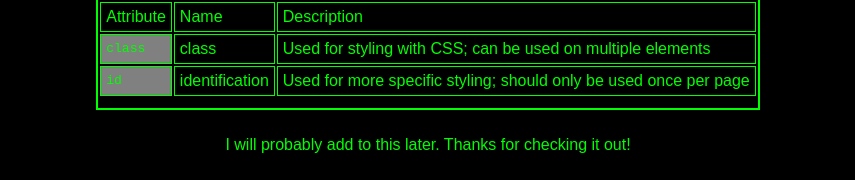
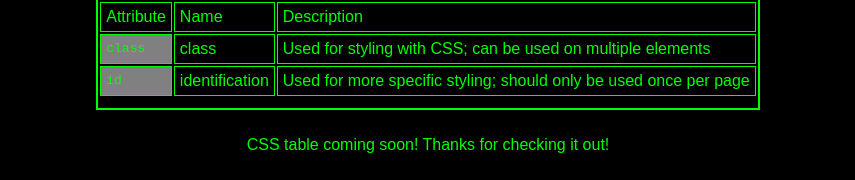
Before and after one commit to abbieruth/cheat-sheet, a plain HTML site: page index.html in a window 1280 px wide. Shown: the part 690-870 px from the top of the page, without its empty margins (212-1067 px from the left). Drawn offline with Linux system fonts and the light colour scheme.

Commit message:
'CSS table coming soon!'

```diff
--- a/index.html
+++ b/index.html
@@ -118,7 +118,7 @@
         </tbody>
     </table>
     <footer>
-        <p>I will probably add to this later.  Thanks for checking it out!</p>
+        <p>CSS table coming soon!  Thanks for checking it out!</p>
     </footer>
 </body>
 </html>
```
